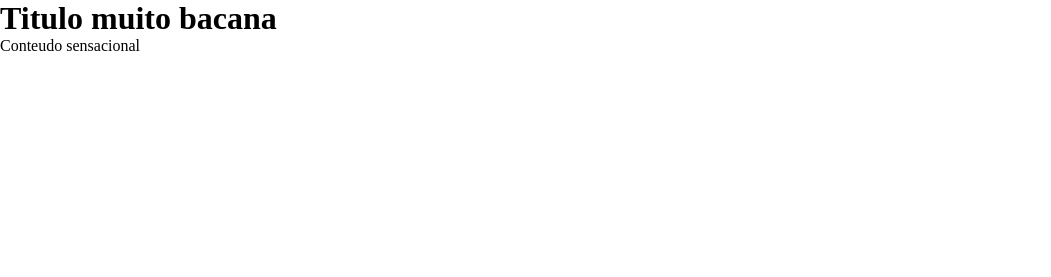
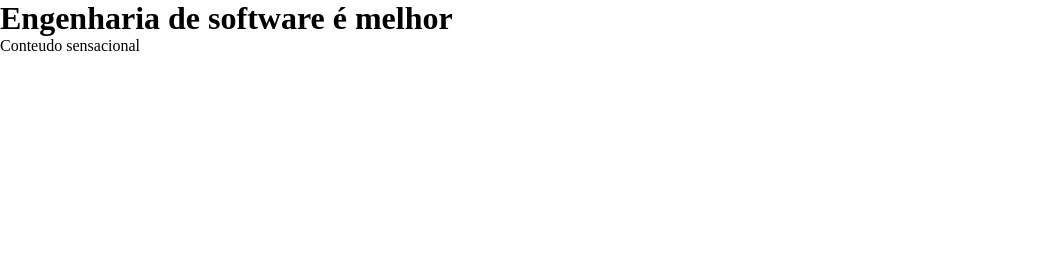
Before and after one commit to Fukubara/CI_CD, a plain HTML site: page index.html in a window 1280 px wide. Shown: the full height of the page, 0-1051 px from the left. Drawn offline with Linux system fonts and the light colour scheme.

Commit message:
Alteração de titulo

```diff
--- a/index.html
+++ b/index.html
@@ -27,7 +27,7 @@
 </head>
 <body>
     <h1>
-        Titulo muito bacana
+        Engenharia de software é melhor
     </h1>
 
     <article>
```
